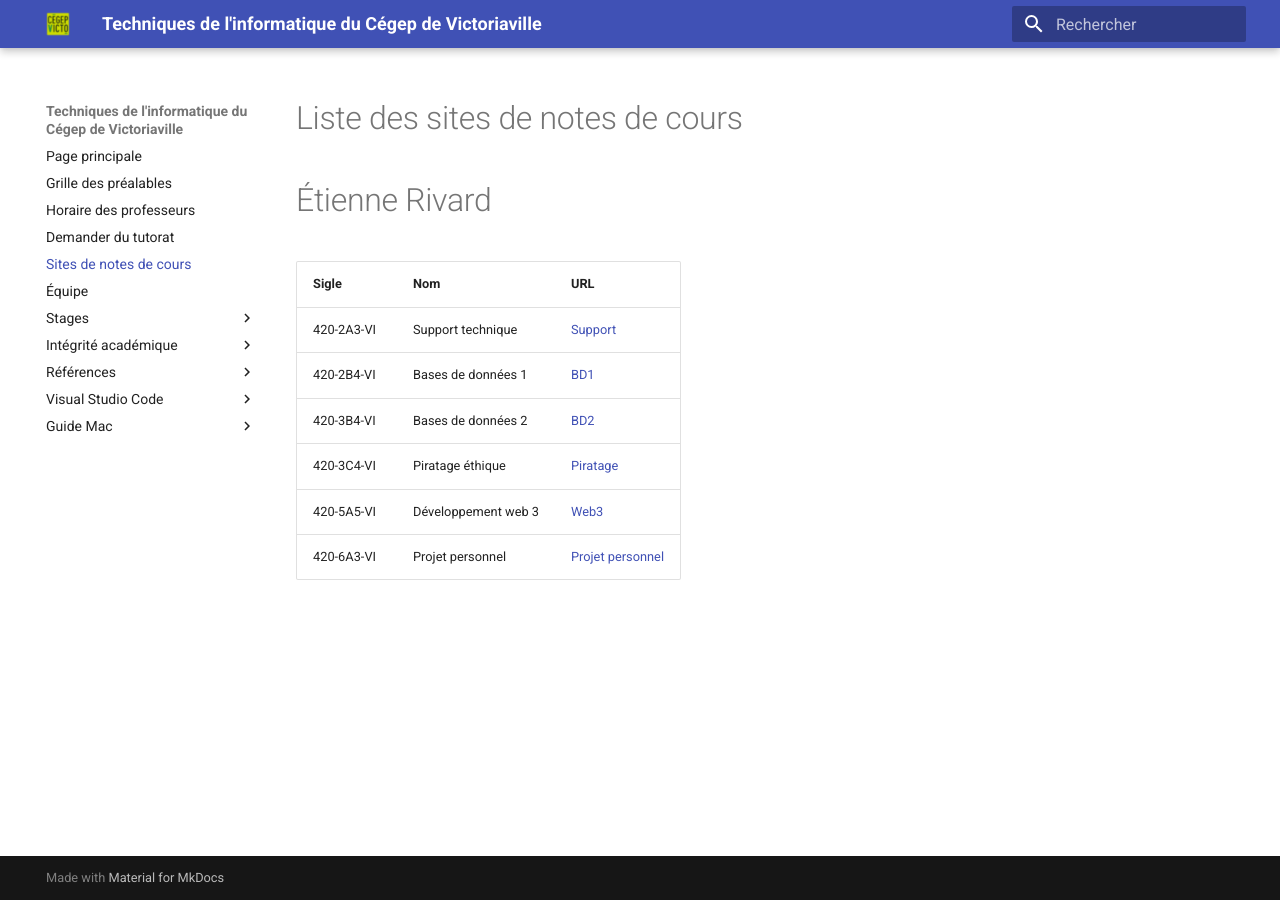
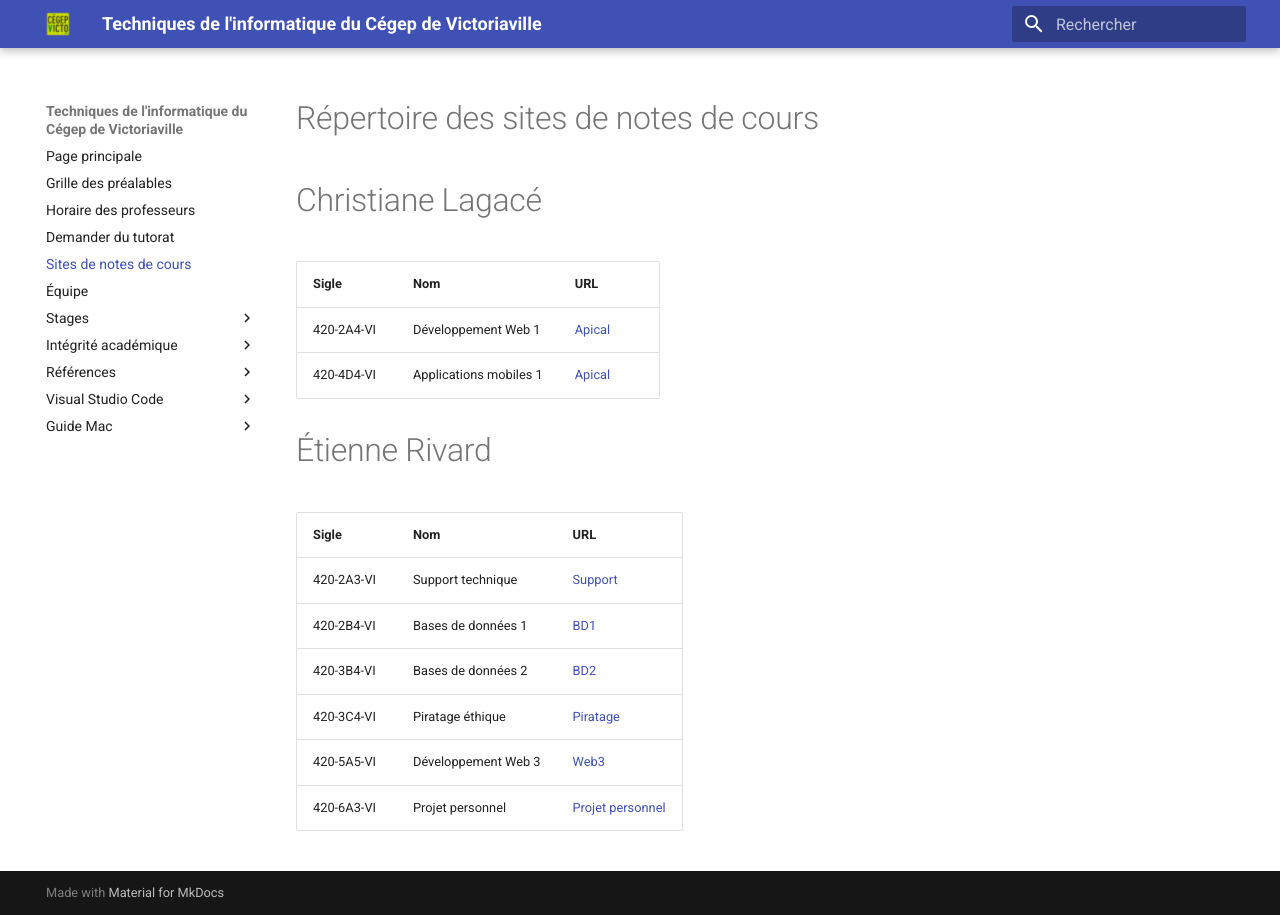
Before and after one commit to cegepvictoetienne/techinfo, an MkDocs documentation site: the page built from wiki/sites.md, in a window 1280 px wide. Built offline with MkDocs 1.6.1 and Material for MkDocs 9.7.7, drawn with Linux system fonts in a browser that asks for light colours.

Commit message:
ajout sites Christiane

```diff
--- a/wiki/sites.md
+++ b/wiki/sites.md
@@ -1,5 +1,11 @@
-# Liste des sites de notes de cours
+# Répertoire des sites de notes de cours
 
+# Christiane Lagacé
+
+| Sigle | Nom | URL |
+|-------|-----|-----|
+| 420-2A4-VI | Développement Web 1 | [Apical](https://apical.xyz)|
+| 420-4D4-VI | Applications mobiles 1 | [Apical](https://apical.xyz)|
 
 # Étienne Rivard
 
@@ -9,5 +15,5 @@
 | 420-2B4-VI | Bases de données 1 | [BD1](https://bd1.profinfo.ca)|
 | 420-3B4-VI | Bases de données 2 | [BD2](https://bd2.profinfo.ca)|
 | 420-3C4-VI | Piratage éthique | [Piratage](https://piratage.profinfo.ca)|
-| 420-5A5-VI | Développement web 3 | [Web3](https://web3.profinfo.ca)|
+| 420-5A5-VI | Développement Web 3 | [Web3](https://web3.profinfo.ca)|
 | 420-6A3-VI | Projet personnel | [Projet personnel](https://projetpersonnel.profinfo.ca)|
```
